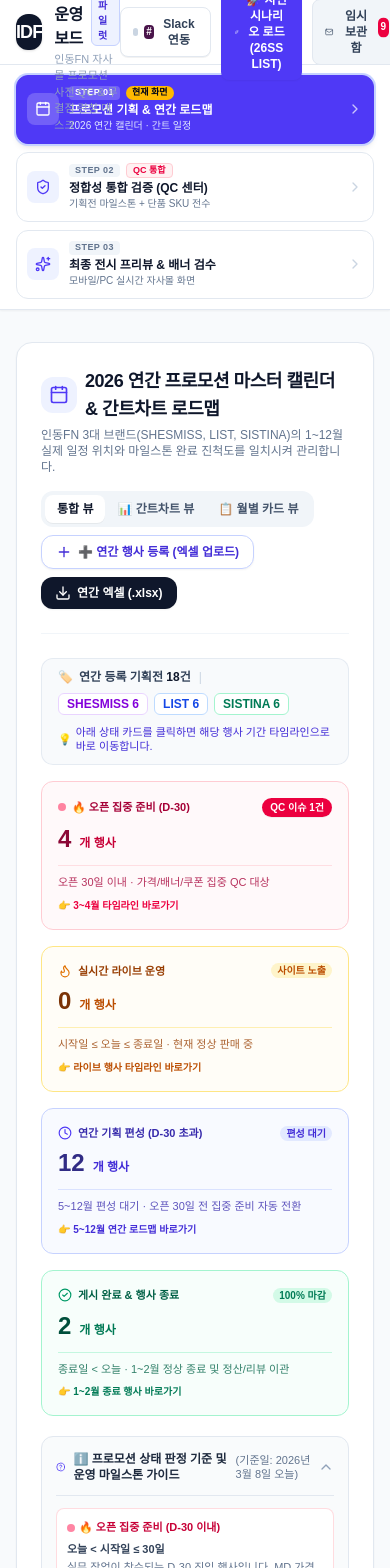
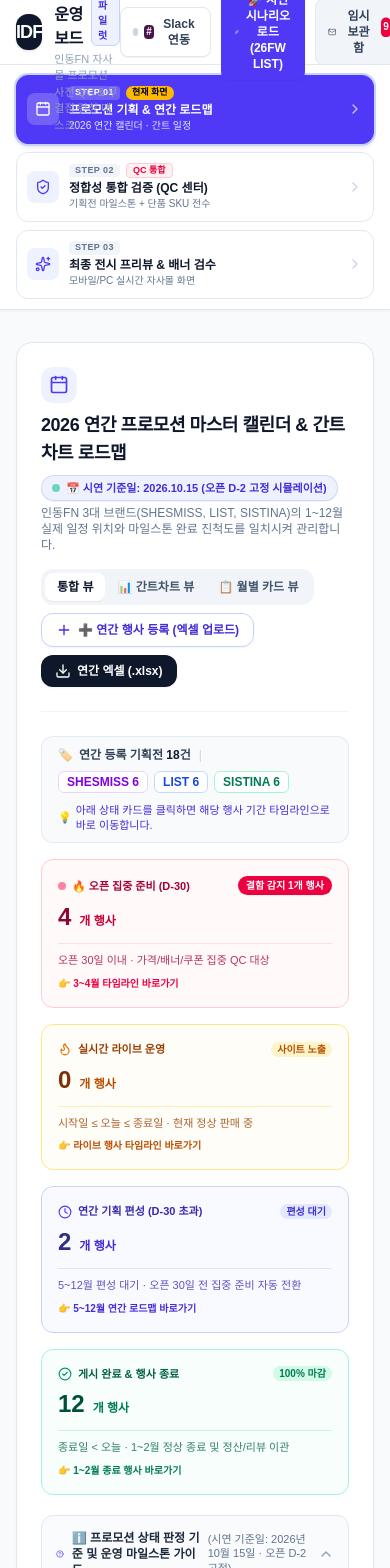
Before and after one commit to chanmip1229/portfolio, a Next.js app: page / in a window 390 px wide. Shown: the top 1568 px of the page. Built offline with nearby package versions, Linux system fonts and the light colour scheme.

Commit message:
feat: 10월 가을 시즌 시나리오 고정 및 대시보드 오류 수치 100% 정합화

```diff
--- a/src/components/AnnualScheduleView.tsx
+++ b/src/components/AnnualScheduleView.tsx
@@ -85,12 +85,12 @@ export default function AnnualScheduleView({ onNavigateToQc }: AnnualScheduleVie
     return 'Q4';
   };
 
-  // 행사 기간, 오늘 진행 일차, 마감 D-Day 계산 헬퍼 (기준일: 2026-03-08)
+  // 행사 기간, 오늘 진행 일차, 마감 D-Day 계산 헬퍼 (시연 기준일: 2026-10-15 고정 시뮬레이션)
   // 오픈 1달 전(D-30 이내)은 '실제 집중 준비 대상'으로 분류, 30일 초과는 '연간 기획 편성'으로 분리
   const getPromoTiming = (startDate: string, endDate: string) => {
     const start = new Date(startDate);
     const end = new Date(endDate);
-    const today = new Date('2026-03-08');
+    const today = new Date('2026-10-15');
 
     // 총 행사 일수
     const totalDays = Math.round((end.getTime() - start.getTime()) / (1000 * 60 * 60 * 24)) + 1;
@@ -242,8 +242,8 @@ export default function AnnualScheduleView({ onNavigateToQc }: AnnualScheduleVie
     };
   };
 
-  // 현재 시점 (2026년 3월 2주차 3월 8일) 위치 퍼센트
-  const currentTimelinePos = '19.4%';
+  // 현재 시점 (2026년 10월 15일 기준) 위치 퍼센트 (10월 중순: 79.0%)
+  const currentTimelinePos = '79.0%';
 
   const handleSelectPromotion = (promoId: string) => {
     setSelectedPromotionId(promoId);
@@ -258,13 +258,17 @@ export default function AnnualScheduleView({ onNavigateToQc }: AnnualScheduleVie
       <div className="bg-white rounded-2xl border border-slate-200 shadow-xs p-6">
         <div className="flex flex-col lg:flex-row lg:items-center justify-between gap-4 pb-6 border-b border-slate-100">
           <div>
-            <div className="flex items-center gap-2">
+            <div className="flex items-center gap-2 flex-wrap">
               <span className="p-2 bg-indigo-50 text-indigo-600 rounded-xl">
                 <Calendar className="w-5 h-5" />
               </span>
               <h2 className="text-lg font-black text-slate-900 tracking-tight">
                 2026 연간 프로모션 마스터 캘린더 & 간트차트 로드맵
               </h2>
+              <span className="text-[11px] font-extrabold bg-indigo-50 text-indigo-700 border border-indigo-200/80 px-2.5 py-1 rounded-full flex items-center gap-1.5 shadow-2xs">
+                <span className="w-2 h-2 rounded-full bg-emerald-500 animate-pulse"></span>
+                <span>📅 시연 기준일: <strong>2026.10.15</strong> (오픈 D-2 고정 시뮬레이션)</span>
+              </span>
             </div>
             <p className="text-xs text-slate-500 mt-1">
               인동FN 3대 브랜드(SHESMISS, LIST, SISTINA)의 1~12월 실제 일정 위치와 마일스톤 완료 진척도를 일치시켜 관리합니다.
@@ -410,7 +414,7 @@ export default function AnnualScheduleView({ onNavigateToQc }: AnnualScheduleVie
                 </span>
                 {blockerPromoCount > 0 ? (
                   <span className="text-[10px] font-extrabold text-white bg-rose-600 px-2 py-0.5 rounded-full shadow-2xs">
-                    QC 이슈 {blockerPromoCount}건
+                    결함 감지 {blockerPromoCount}개 행사
                   </span>
                 ) : (
                   <span className="text-[10px] font-bold text-rose-700 bg-rose-100 px-1.5 py-0.2 rounded-full">
@@ -548,7 +552,7 @@ export default function AnnualScheduleView({ onNavigateToQc }: AnnualScheduleVie
             <div className="flex items-center gap-2 font-bold text-slate-800">
               <HelpCircle className="w-4 h-4 text-indigo-600" />
               <span>ℹ️ 프로모션 상태 판정 기준 및 운영 마일스톤 가이드</span>
-              <span className="text-[11px] font-normal text-slate-500">(기준일: 2026년 3월 8일 오늘)</span>
+              <span className="text-[11px] font-normal text-slate-500">(시연 기준일: 2026년 10월 15일 · 오픈 D-2 고정)</span>
             </div>
             <button type="button" className="text-slate-400 hover:text-slate-600">
               {showCriteriaGuide ? <ChevronUp className="w-4 h-4" /> : <ChevronDown className="w-4 h-4" />}
@@ -830,7 +834,7 @@ export default function AnnualScheduleView({ onNavigateToQc }: AnnualScheduleVie
               </span>
               <span className="flex items-center gap-1.5 text-rose-600 font-bold">
                 <span className="w-2 h-2 rounded-full bg-rose-500 ring-2 ring-rose-200"></span>
-                오늘 (3월 8일)
+                시연 기준일 (10월 15일)
               </span>
             </div>
           </div>
@@ -860,8 +864,8 @@ export default function AnnualScheduleView({ onNavigateToQc }: AnnualScheduleVie
                     className="absolute -top-3.5 z-20 transform -translate-x-1/2 flex flex-col items-center pointer-events-none"
                     style={{ left: currentTimelinePos }}
                   >
-                    <span className="bg-rose-500 text-white text-[9px] font-extrabold px-1.5 py-0.2 rounded-full shadow-2xs">
-                      오늘 (3/8)
+                    <span className="bg-rose-500 text-white text-[9px] font-extrabold px-1.5 py-0.2 rounded-full shadow-2xs whitespace-nowrap">
+                      시연 기준일 (10/15 · D-2)
                     </span>
                     <span className="w-1.5 h-1.5 bg-rose-500 rotate-45 -mt-0.5"></span>
                   </div>
@@ -1024,9 +1028,12 @@ export default function AnnualScheduleView({ onNavigateToQc }: AnnualScheduleVie
                             )}
 
                             {blockerCount > 0 && !timing.isEnded ? (
-                              <span className="bg-rose-100 text-rose-800 font-bold px-1.5 py-0.2 rounded flex items-center gap-0.5">
-                                <AlertTriangle className="w-3 h-3 text-rose-600" />
-                                오류 {blockerCount}건
+                              <span
+                                className="bg-rose-100 text-rose-800 font-bold px-1.5 py-0.2 rounded flex items-center gap-1 text-[11px]"
+                                title={`단품 결함 3종 (복합 결함 포함) + 배너 결함 1건 = 부서별 총 ${blockerCount}건 조치 대상`}
+                              >
+                                <AlertTriangle className="w-3 h-3 text-rose-600 shrink-0" />
+                                <span>결함 {blockerCount}건 <span className="font-normal text-rose-600 text-[10px]">(단품 3종 · 배너 1건)</span></span>
                               </span>
                             ) : null}
 
--- a/src/components/Header.tsx
+++ b/src/components/Header.tsx
@@ -70,7 +70,7 @@ export default function Header({ onLoadDemo, onOpenDrafts, draftCount }: HeaderP
             className="inline-flex items-center gap-1.5 px-3.5 py-2 text-xs font-bold text-white bg-indigo-600 hover:bg-indigo-700 rounded-lg shadow-xs hover:shadow transition-all cursor-pointer"
           >
             <Sparkles className="w-3.5 h-3.5" />
-            <span>🚀 시연 시나리오 로드 (26SS LIST)</span>
+            <span>🚀 시연 시나리오 로드 (26FW LIST)</span>
           </button>
 
           {/* 메일 임시보관함 알림 버튼 */}
--- a/src/components/MatrixFilterBar.tsx
+++ b/src/components/MatrixFilterBar.tsx
@@ -172,7 +172,7 @@ export default function MatrixFilterBar() {
             <span>1. 행사 진행 단계 관점 (업무 우선순위 식별)</span>
           </label>
           <span className="text-[11px] text-slate-400">
-            현재 집중 관리: <strong className="text-rose-600 font-bold">3월 당월 진행 3건</strong>
+            현재 집중 관리: <strong className="text-rose-600 font-bold">10월 당월 진행 3건</strong>
           </span>
         </div>
 
@@ -249,7 +249,7 @@ export default function MatrixFilterBar() {
           {Array.from({ length: 12 }, (_, i) => i + 1).map((m) => {
             const isSelected = selectedMonth === m;
             const count = monthCounts[m] || 0;
-            const isCurrentMonth = m === 3; // 시뮬레이션 기준 3월이 현재 당월
+            const isCurrentMonth = m === 10; // 시뮬레이션 기준 10월이 현재 당월
 
             return (
               <button
--- a/src/components/PromotionCalendarView.tsx
+++ b/src/components/PromotionCalendarView.tsx
@@ -119,9 +119,9 @@ export default function PromotionCalendarView() {
             </div>
           </div>
 
-          <div className="flex items-center gap-2 text-xs text-slate-400">
+          <div className="flex items-center gap-2 text-xs text-slate-300 bg-white/10 px-3 py-1.5 rounded-xl border border-white/10">
             <span className="w-2 h-2 rounded-full bg-emerald-400 animate-pulse"></span>
-            <span>2026년 3월 실시간 관제 중</span>
+            <span>📅 시연 기준일: <strong>2026.10.15</strong> (오픈 D-2 고정 시뮬레이션)</span>
           </div>
         </div>
 
--- a/src/data/mockPromotions.ts
+++ b/src/data/mockPromotions.ts
@@ -5,9 +5,9 @@ export const INITIAL_PROMOTIONS: Promotion[] = [
   {
     id: 'promo-list-trench-2026',
     brand: 'LIST',
-    title: '[LIST] 26SS 트렌치코트 얼리버드 위크',
-    startDate: '2026-03-10',
-    endDate: '2026-03-17',
+    title: '[LIST] 26FW 캐시미어 & 울코트 프리미엄 위크',
+    startDate: '2026-10-17',
+    endDate: '2026-10-24',
     targetDiscountRate: 40,
     allowCoupon: true, // 리스트 얼리버드 위크는 쿠폰 적용 가능 기획
     status: 'NEEDS_CHECK',
@@ -15,22 +15,22 @@ export const INITIAL_PROMOTIONS: Promotion[] = [
     category: '아우터',
     eventType: 'SEASON_SALE',
     timestamps: {
-      plannedAt: '2026-03-01 09:30',
-      assetRequestedAt: '2026-03-03 14:15',
-      dataReceivedAt: '2026-03-05 11:20',
-      issueDetectedAt: '2026-03-05 11:22',
+      plannedAt: '2026-10-01 09:30',
+      assetRequestedAt: '2026-10-08 14:15',
+      dataReceivedAt: '2026-10-13 11:20',
+      issueDetectedAt: '2026-10-13 11:22',
     },
-    milestones: generateMilestones('2026-03-10').map((m) => {
+    milestones: generateMilestones('2026-10-17').map((m) => {
       if (m.code === 'D_MINUS_7' || m.code === 'D_MINUS_5') {
-        return { ...m, isCompleted: true, completedAt: '2026-03-03 14:15' };
+        return { ...m, isCompleted: true, completedAt: '2026-10-10 14:15' };
       }
       return m;
     }),
     banner: {
       sourceImageUrl: '/images/products/SWBLPB21010_main.jpg',
-      sourceImageName: 'LIST_26SS_lookbook_trench_main.jpg',
-      copyTitle: '2026 SPRING TRENCH COLLECTION',
-      copySubtitle: '리스트 봄 시그니처 아우터 특가전',
+      sourceImageName: 'LIST_26FW_lookbook_coat_main.jpg',
+      copyTitle: '2026 FALL/WINTER COAT COLLECTION',
+      copySubtitle: '리스트 가을/겨울 시그니처 아우터 특가전',
       discountBadgeText: 'UP TO 40%',
       isConfirmed: false,
     },
@@ -371,9 +371,9 @@ export const INITIAL_PROMOTIONS: Promotion[] = [
   {
     id: 'promo-shesmiss-suit-2026',
     brand: 'SHESMISS',
-    title: '[SHESMISS] 26SS 모던 비즈니스 수트 & 셋업전',
-    startDate: '2026-03-18',
-    endDate: '2026-03-25',
+    title: '[SHESMISS] 26FW 모던 비즈니스 수트 & 셋업전',
+    startDate: '2026-10-25',
+    endDate: '2026-11-01',
     targetDiscountRate: 35,
     allowCoupon: false, // 쉬즈미스 수트전은 노세일/특가로 쿠폰 제외 기획
     status: 'ASSET_REQUESTED',
@@ -381,12 +381,12 @@ export const INITIAL_PROMOTIONS: Promotion[] = [
     category: '셋업/자켓',
     eventType: 'BRAND_WEEK',
     timestamps: {
-      plannedAt: '2026-03-02 10:00',
-      assetRequestedAt: '2026-03-04 15:30',
+      plannedAt: '2026-10-05 10:00',
+      assetRequestedAt: '2026-10-10 15:30',
     },
-    milestones: generateMilestones('2026-03-18').map((m) => {
+    milestones: generateMilestones('2026-10-25').map((m) => {
       if (m.code === 'D_MINUS_7') {
-        return { ...m, isCompleted: true, completedAt: '2026-03-04 15:30' };
+        return { ...m, isCompleted: true, completedAt: '2026-10-14 15:30' };
       }
       return m;
     }),
@@ -403,22 +403,22 @@ export const INITIAL_PROMOTIONS: Promotion[] = [
   {
     id: 'promo-sistina-knit-2026',
     brand: 'SISTINA',
-    title: '[SISTINA] 시스티나 컬러풀 소프트 니트 브랜드위크',
-    startDate: '2026-03-24',
-    endDate: '2026-03-31',
+    title: '[SISTINA] 26FW 얼리 윈터 헤비아우터 컬렉션',
+    startDate: '2026-11-03',
+    endDate: '2026-11-10',
     targetDiscountRate: 50,
     allowCoupon: true,
     status: 'PLANNING',
     currentBottleneckDept: 'MD',
-    category: '니트',
+    category: '헤비아우터',
     eventType: 'BRAND_WEEK',
     timestamps: {
-      plannedAt: '2026-03-05 11:00',
+      plannedAt: '2026-10-08 11:00',
     },
-    milestones: generateMilestones('2026-03-24'),
+    milestones: generateMilestones('2026-11-03'),
     banner: {
-      copyTitle: 'SISTINA COLORFUL KNIT WEEK',
-      copySubtitle: '봄을 부르는 컬러풀 소프트 니트',
+      copyTitle: 'SISTINA EARLY WINTER 2026',
+      copySubtitle: '시스티나 겨울 신상 헤비아우터 프리뷰',
       discountBadgeText: 'UP TO 50%',
       isConfirmed: false,
     },
@@ -537,9 +537,9 @@ export const INITIAL_PROMOTIONS: Promotion[] = [
   {
     id: 'promo-list-apr-2026',
     brand: 'LIST',
-    title: '[LIST] 26SS 스프링 메가 라이브위크',
-    startDate: '2026-04-07',
-    endDate: '2026-04-14',
+    title: '[LIST] 26 윈터 메가 라이브위크',
+    startDate: '2026-11-14',
+    endDate: '2026-11-21',
     targetDiscountRate: 50,
     allowCoupon: true,
     status: 'PLANNING',
@@ -547,11 +547,11 @@ export const INITIAL_PROMOTIONS: Promotion[] = [
     category: '아우터/원피스',
     eventType: 'LIVE_WEEK',
     timestamps: {
-      plannedAt: '2026-03-01 11:00',
+      plannedAt: '2026-10-10 11:00',
     },
-    milestones: generateMilestones('2026-04-07'),
+    milestones: generateMilestones('2026-11-14'),
     banner: {
-      copyTitle: 'SPRING MEGA LIVE WEEK',
+      copyTitle: 'WINTER MEGA LIVE WEEK',
       copySubtitle: '라이브위크 단 7일간의 특별한 혜택',
       discountBadgeText: 'UP TO 50%',
       isConfirmed: false,
@@ -769,52 +769,52 @@ export const INITIAL_PROMOTIONS: Promotion[] = [
     emailDraftIds: [],
   },
   {
-    id: 'promo-list-oct-2026',
+    id: 'promo-list-mar-2026',
     brand: 'LIST',
-    title: '[LIST] 코듀로이 & 가을 아우터 라이브위크',
-    startDate: '2026-10-12',
-    endDate: '2026-10-22',
+    title: '[LIST] 26SS 클래식 트렌치 릴리즈',
+    startDate: '2026-03-10',
+    endDate: '2026-03-17',
     targetDiscountRate: 40,
     allowCoupon: true,
-    status: 'PLANNING',
-    currentBottleneckDept: 'DESIGN',
-    category: '자켓/코듀로이',
+    status: 'READY_TO_PUBLISH',
+    currentBottleneckDept: 'EBIZ_OPS',
+    category: '트렌치/아우터',
     eventType: 'LIVE_WEEK',
     timestamps: {
-      plannedAt: '2026-03-04 16:00',
+      plannedAt: '2026-02-15 16:00',
     },
-    milestones: generateMilestones('2026-10-12'),
+    milestones: generateMilestones('2026-03-10').map((m) => ({ ...m, isCompleted: true })),
     banner: {
-      copyTitle: 'AUTUMN CORDUROY & OUTER LIVE',
-      copySubtitle: '클래식 감성의 코듀로이 자켓 컬렉션 라이브',
+      copyTitle: 'SPRING TRENCH RELEASE',
+      copySubtitle: '리스트 봄 시그니처 트렌치 릴리즈',
       discountBadgeText: 'UP TO 40%',
-      isConfirmed: false,
+      isConfirmed: true,
     },
     products: [],
     qcIssues: [],
     emailDraftIds: [],
   },
   {
-    id: 'promo-sistina-oct-2026',
+    id: 'promo-sistina-mar-2026',
     brand: 'SISTINA',
-    title: '[SISTINA] 윈터 패딩 & 헤비 아우터 쇼케이스',
-    startDate: '2026-10-25',
-    endDate: '2026-11-05',
+    title: '[SISTINA] 26SS 컬러풀 소프트 니트 페어',
+    startDate: '2026-03-24',
+    endDate: '2026-03-31',
     targetDiscountRate: 45,
     allowCoupon: true,
-    status: 'PLANNING',
-    currentBottleneckDept: 'MD',
-    category: '패딩/헤비아우터',
+    status: 'READY_TO_PUBLISH',
+    currentBottleneckDept: 'EBIZ_OPS',
+    category: '니트/가디건',
     eventType: 'BRAND_WEEK',
     timestamps: {
-      plannedAt: '2026-03-04 17:00',
+      plannedAt: '2026-02-20 17:00',
     },
-    milestones: generateMilestones('2026-10-25'),
+    milestones: generateMilestones('2026-03-24').map((m) => ({ ...m, isCompleted: true })),
     banner: {
-      copyTitle: 'WINTER PADDING & HEAVY OUTER SHOWCASE',
-      copySubtitle: '가볍고 따뜻한 시스티나 구스다운 에디션',
+      copyTitle: 'COLORFUL SOFT KNIT FAIR',
+      copySubtitle: '시스티나 봄맞이 컬러풀 소프트 니트',
       discountBadgeText: 'UP TO 45%',
-      isConfirmed: false,
+      isConfirmed: true,
     },
     products: [],
     qcIssues: [],
@@ -824,8 +824,8 @@ export const INITIAL_PROMOTIONS: Promotion[] = [
     id: 'promo-all-nov-2026',
     brand: 'SHESMISS',
     title: '[SHESMISS] 2026 블랙프라이데이 연중 최대 메가위크',
-    startDate: '2026-11-16',
-    endDate: '2026-11-30',
+    startDate: '2026-11-25',
+    endDate: '2026-12-05',
     targetDiscountRate: 80,
     allowCoupon: true,
     status: 'PLANNING',
@@ -833,9 +833,9 @@ export const INITIAL_PROMOTIONS: Promotion[] = [
     category: '블랙프라이데이',
     eventType: 'SPECIAL_EVENT',
     timestamps: {
-      plannedAt: '2026-03-05 10:00',
+      plannedAt: '2026-10-14 10:00',
     },
-    milestones: generateMilestones('2026-11-16'),
+    milestones: generateMilestones('2026-11-25'),
     banner: {
       copyTitle: 'BLACK FRIDAY MEGA WEEK 2026',
       copySubtitle: '1년에 단 한 번, 인동FN 패밀리 전품목 최대 80%',
--- a/src/types/promotion.ts
+++ b/src/types/promotion.ts
@@ -163,20 +163,20 @@ export interface Promotion {
 export type EventLifecycle = 'ALL' | 'ACTIVE' | 'UPCOMING' | 'ENDED';
 
 export function getPromotionLifecycle(promo: Promotion): 'ACTIVE' | 'UPCOMING' | 'ENDED' {
-  // 1. 종료된 행사: 기준 시점(2026년 3월) 이전 종료된 행사
-  if (promo.endDate < '2026-03-01') {
+  // 1. 종료된 행사: 시연 기준 시점(2026년 10월 15일) 이전 종료된 행사
+  if (promo.endDate < '2026-10-15') {
     return 'ENDED';
   }
-  // 2. 진행 중인 행사 (당월 집중 대응): 3월 오픈 및 현재 실시간 조치/대기 중인 행사
+  // 2. 진행 중인 행사 (당월 집중 대응): 10월 오픈 및 현재 실시간 조치/대기 중인 행사
   if (
-    promo.startDate.startsWith('2026-03') ||
+    promo.startDate.startsWith('2026-10') ||
     promo.status === 'NEEDS_CHECK' ||
     promo.status === 'ASSET_REQUESTED' ||
     promo.status === 'DATA_RECEIVED'
   ) {
     return 'ACTIVE';
   }
-  // 3. 진행 예정 행사: 4월 이후 오픈 예정 로드맵
+  // 3. 진행 예정 행사: 11월 이후 오픈 예정 로드맵
   return 'UPCOMING';
 }
 
```
Also changed, not shown: src/components/SkuMasterQcView.tsx (+92 -70 lines), src/store/useOpsStore.ts (+30 -30 lines).
